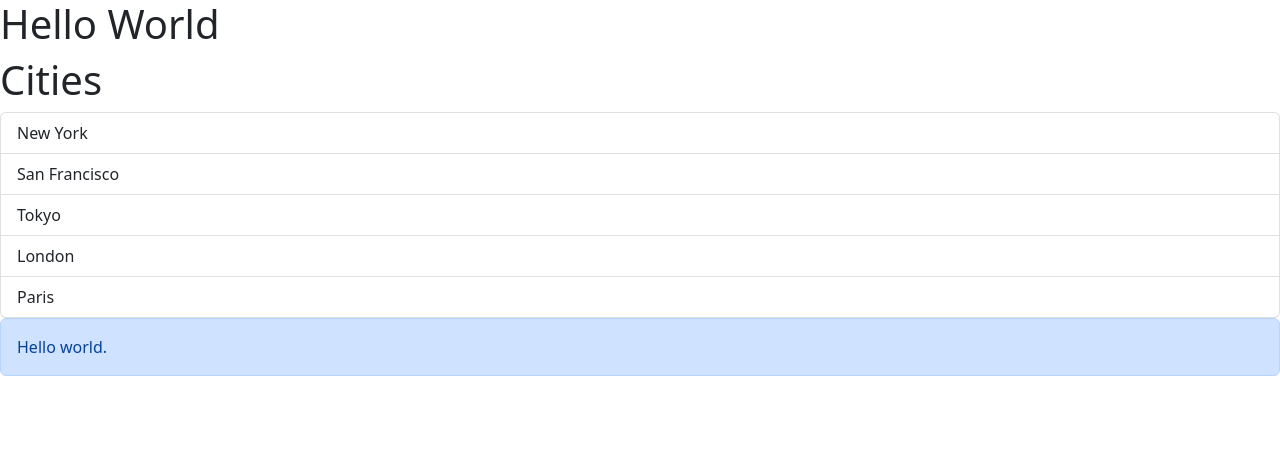
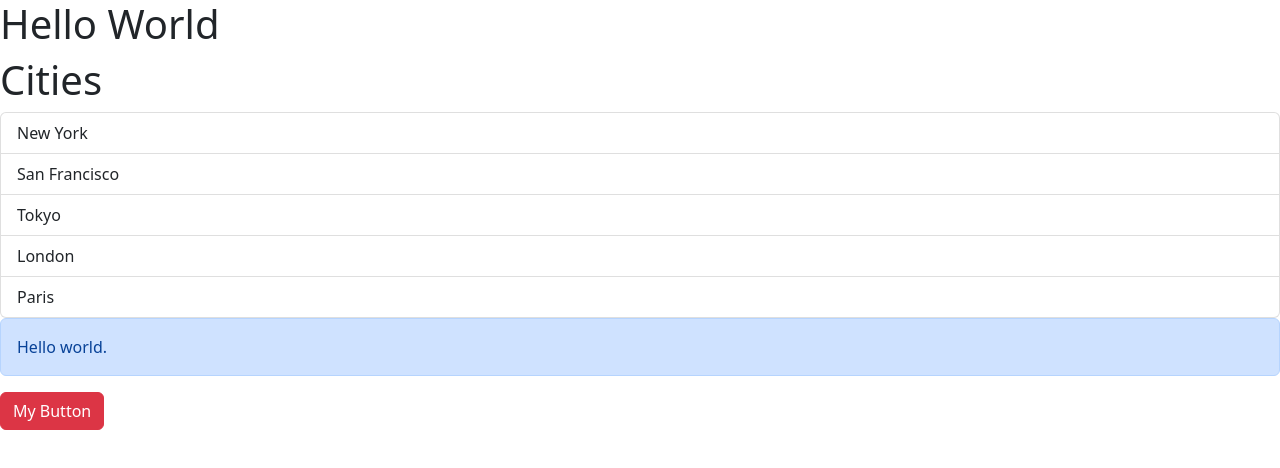
Before and after one commit to jaishankarg24/react-18-game, a React (Vite) app: page / in a window 1280 px wide. Shown: the top 468 px of the page. Built offline with nearby package versions, Linux system fonts and the light colour scheme.

Commit message:
Button Component

```diff
--- a/src/App.tsx
+++ b/src/App.tsx
@@ -1,6 +1,7 @@
 import Message from "./Message";
 import ListGroup from "./components/ListGroup";
 import Alert from "./components/Alert";
+import Button from "./components/Button";
 
 function App() {
   let items = ["New York", "San Francisco", "Tokyo", "London", "Paris"];
@@ -8,6 +9,8 @@
   const handleSelectItem = (item: string) => {
     console.log(item);
   };
+
+  const onClickHandler = () => console.log("Clicked");
 
   return (
     <div>
@@ -22,6 +25,9 @@
       <Alert>
         Hello <span>world.</span>
       </Alert>
+      <Button color="danger" onClick={onClickHandler}>
+        My Button
+      </Button>
     </div>
   );
 }
--- /dev/null
+++ b/src/components/Button.tsx
@@ -0,0 +1,18 @@
+import React from "react";
+
+interface Props {
+  children: string;
+  onClick: () => void;
+  //   color: string;
+  color?: "primary" | "secondary" | "danger";
+}
+
+const Button = ({ children, onClick, color = "primary" }: Props) => {
+  return (
+    <button className={"btn btn-" + color} onClick={onClick}>
+      {children}
+    </button>
+  );
+};
+
+export default Button;
```
